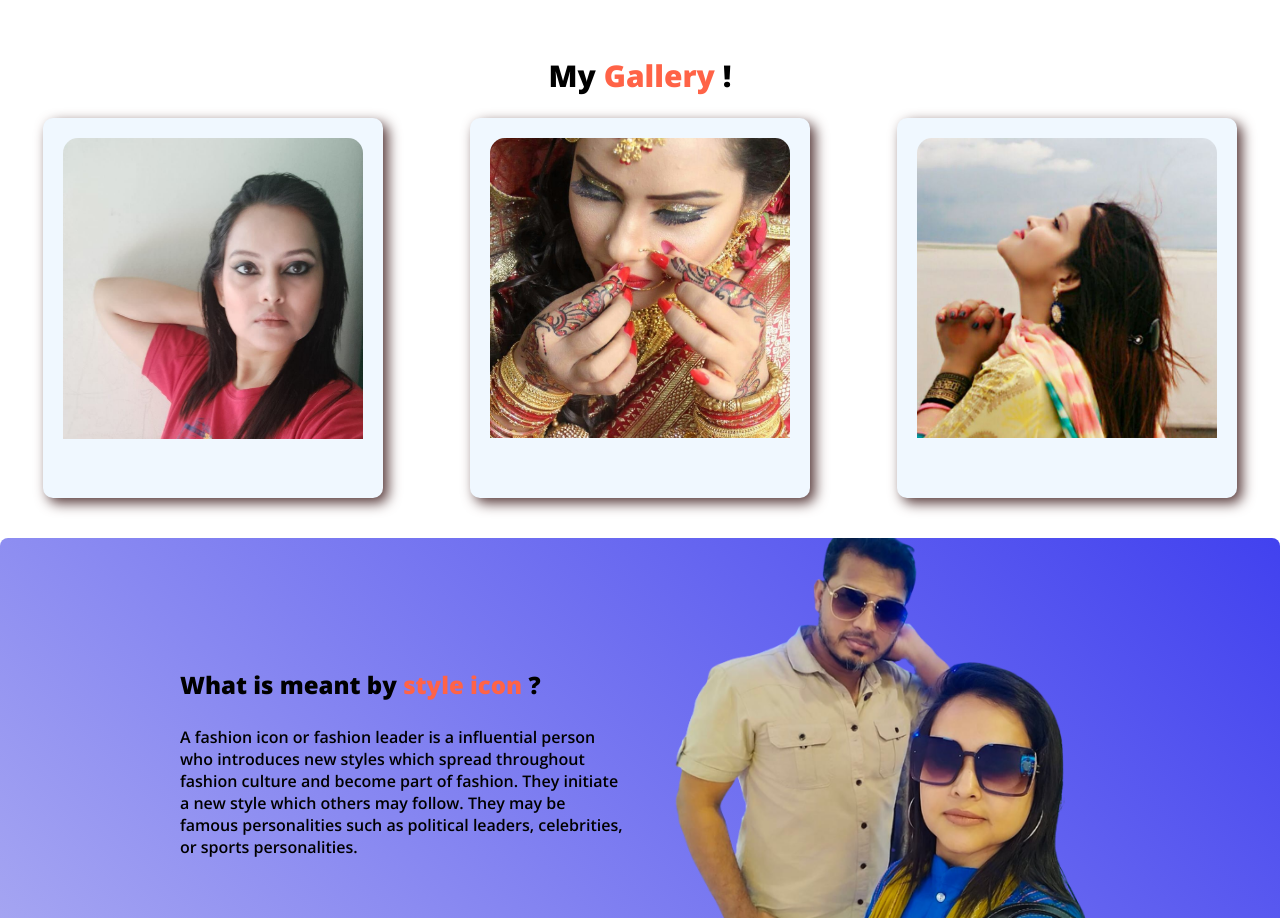
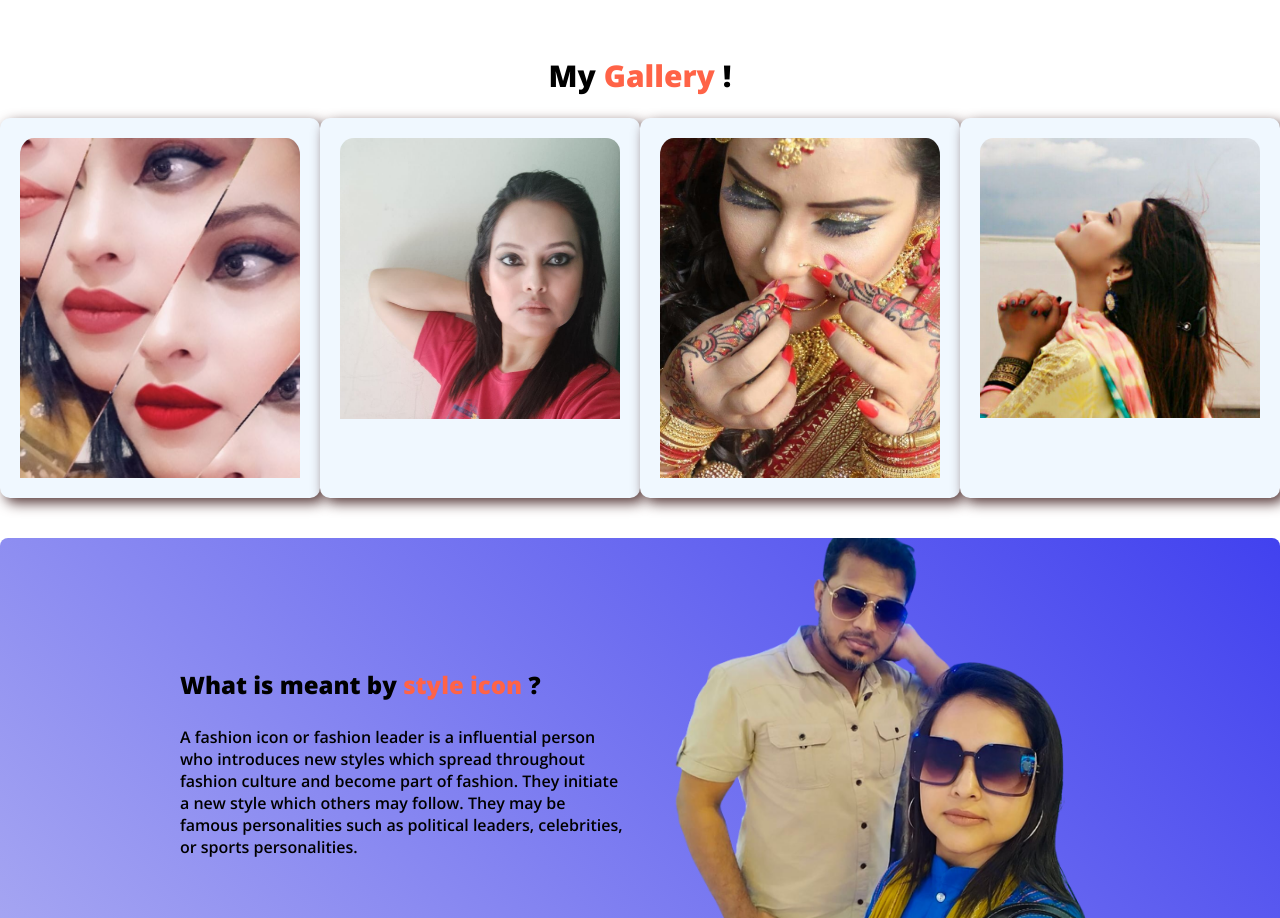
Before and after one commit to devalienbrain/dynamic-Dr-Fatiha, a plain HTML site: page index.html in a window 1280 px wide. Shown: the part 874-1792 px from the top of the page. Drawn offline with nearby package versions, Linux system fonts and the light colour scheme.

Commit message:
My Love Fatiha's feedback Solved

```diff
--- a/index.html
+++ b/index.html
@@ -53,10 +53,13 @@
 
         <div class="blogbox-container">
           <div class="blog-box">
+            <img src="images/blog-4.jpg" alt="" width="100%" height="100%" style="object-fit: cover;">
+          </div>
+          <div class="blog-box">
             <img src="images/blog-1.jpg" alt="">
           </div>
           <div class="blog-box">
-            <img src="images/blog-2.jpg" alt="">
+            <img src="images/blog-2.jpg" alt="" width="100%" height="100%" style="object-fit: cover;">
           </div>
           <div class="blog-box">
             <img src="images/blog-3.jpg" alt="">
```
Also changed, not shown: images/blog-4.jpg (added).
